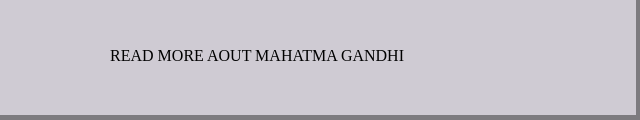
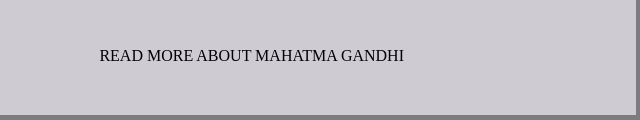
Before and after one commit to balivishalsingh/Projects, a plain HTML site: page index.html in a window 1280 px wide. Shown: the part 935-1055 px from the top of the page, 636-1276 px from the left. Drawn offline with Linux system fonts and the light colour scheme.

Commit message:
PROJECT : WEBPAGE

```diff
--- a/index.html
+++ b/index.html
@@ -58,7 +58,7 @@
           </ul>
         </section>
         <footer>
-          <p>READ MORE AOUT MAHATMA GANDHI </p>
+          <p>READ MORE ABOUT MAHATMA GANDHI </p>
         </footer>
       </div>
     </div>
```
